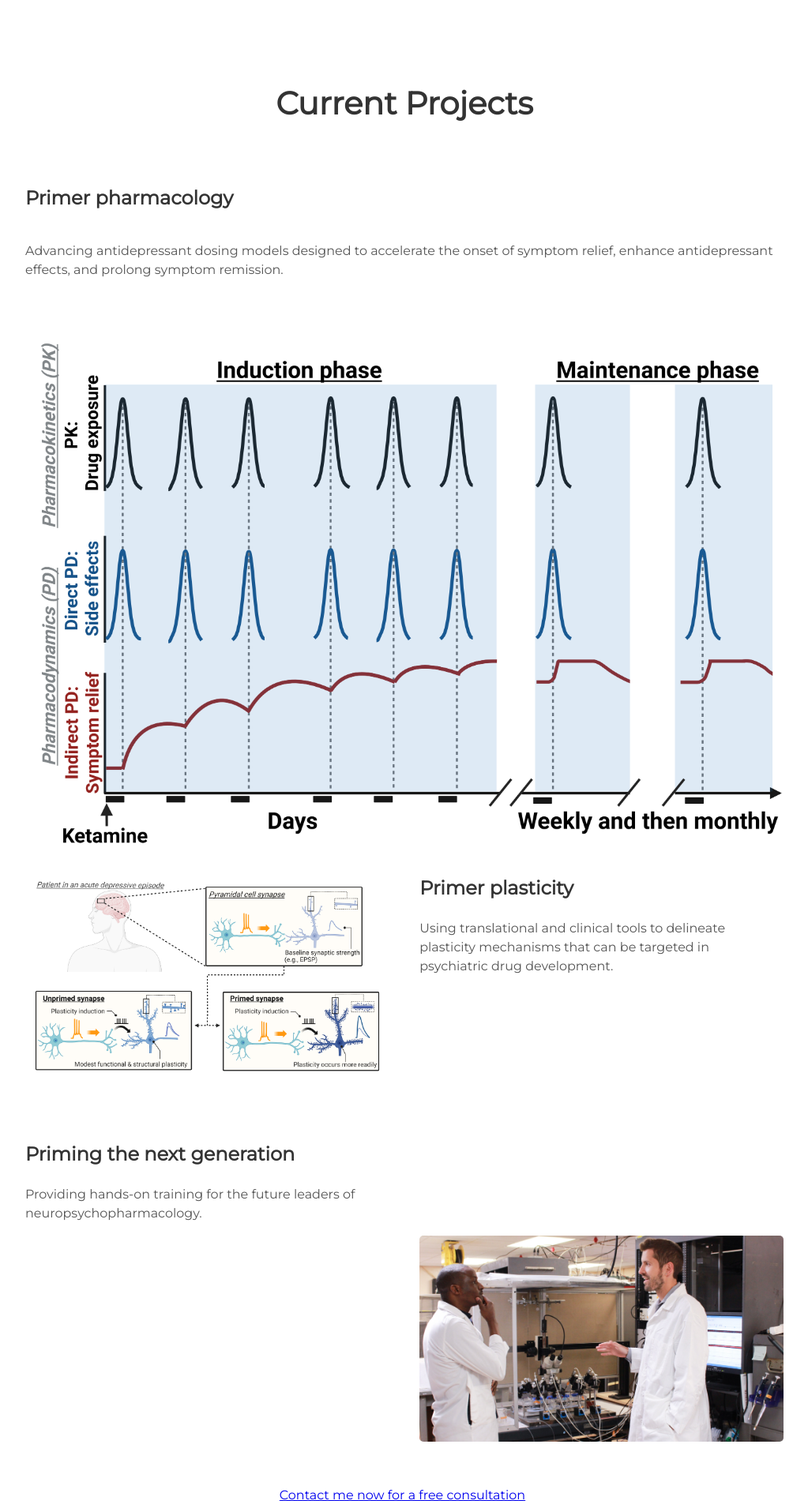
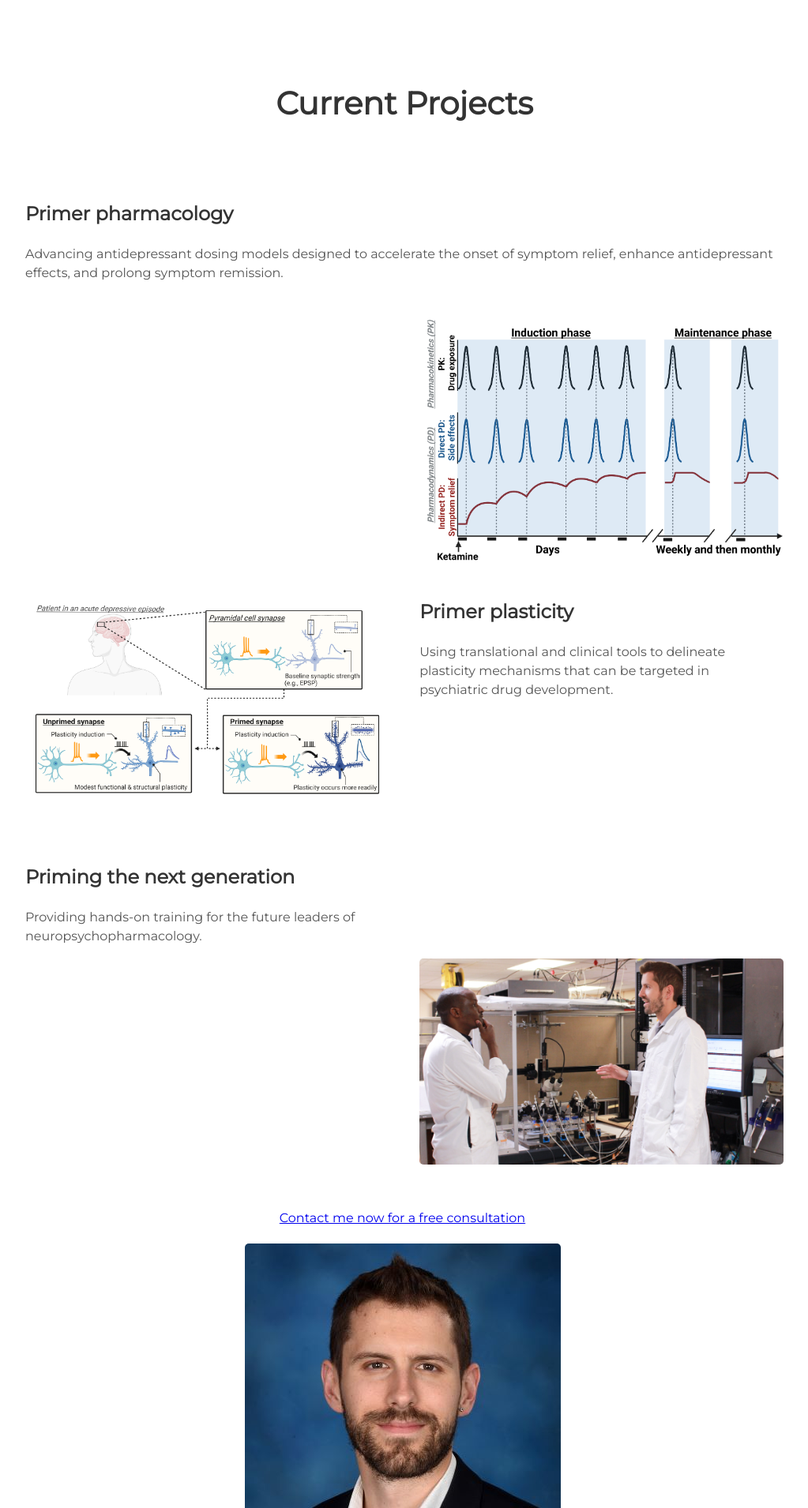
Before and after one commit to synaptic-priming/Nomad, a Jekyll site: the page built from index.html, in a window 1280 px wide. Shown: the part 2221-4131 px from the top of the page at 79% size, without its empty margins (128-1151 px from the left). Built offline with Jekyll 4.4.1, drawn with Linux system fonts in a browser that asks for light colours.

Commit message:
Update projects.html

```diff
--- a/_includes/projects.html
+++ b/_includes/projects.html
@@ -1,9 +1,14 @@
 <div class="user-details">
   <h1> Current Projects </h1>
 </div>
+<div class="user-projects">
+      <div class="contents-left">
     <h3 align="left"> Primer pharmacology </h3>
     <p align="left"> Advancing antidepressant dosing models designed to accelerate the onset of symptom relief, enhance antidepressant effects, and prolong symptom remission.</p>
+     </div>
+   <div class="images-right">
     <img align="right" src="{{ "/assets/img/Clinical KET timeline.png" | prepend: site.baseurl }}" />
+ </div>
 </div>
 <div class="user-projects">
     <div class="contents-right">
```
